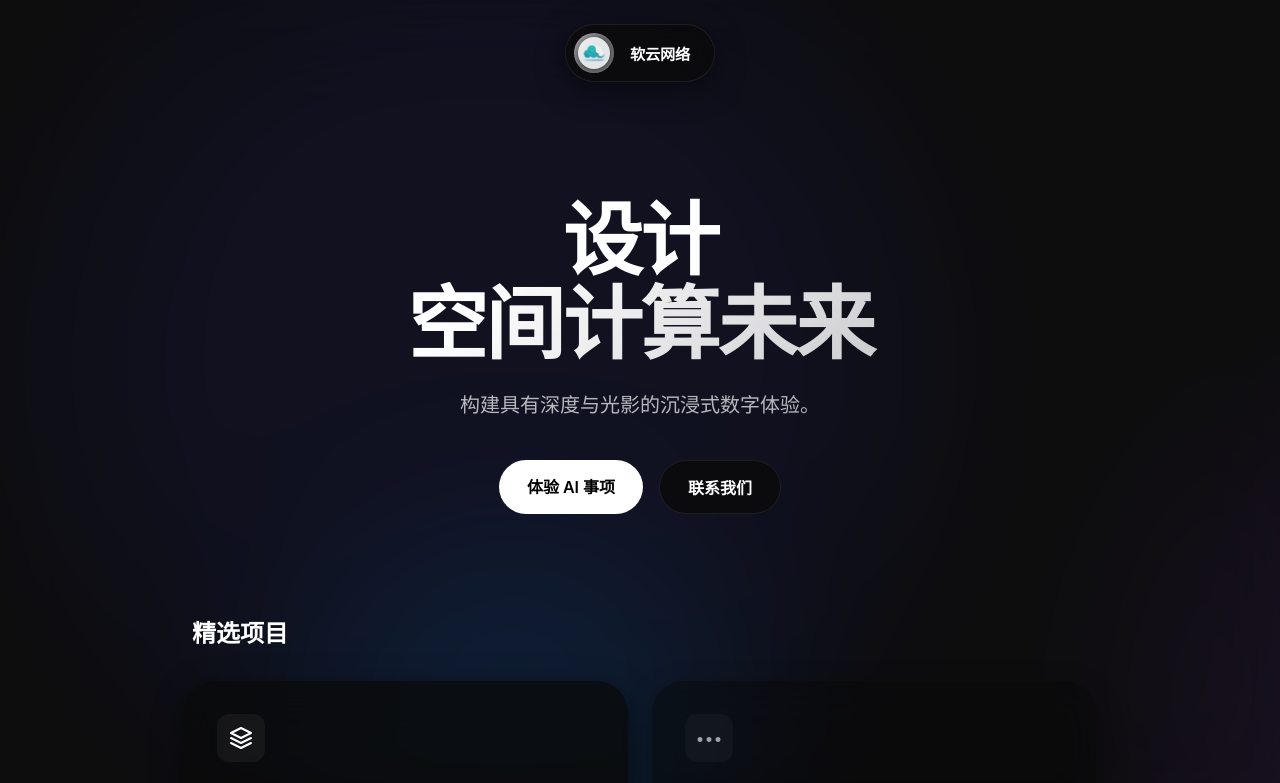
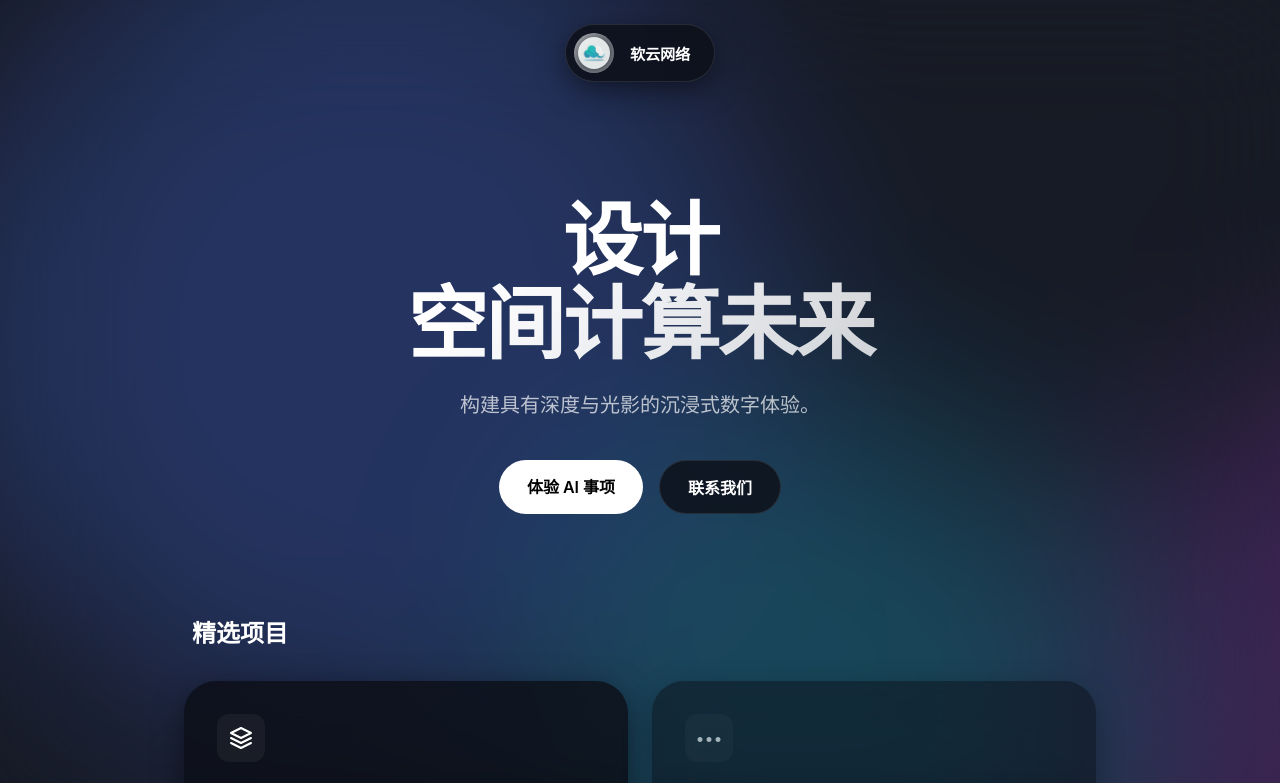
Before and after one commit to zocipro/ruanyun, a website built with Vite: page index.html in a window 1280 px wide. Shown: the top 783 px of the page. Built offline with nearby package versions, Linux system fonts and the dark colour scheme; a web font is replaced by a local one.

Commit message:
Add files via upload

```diff
--- a/index.html
+++ b/index.html
@@ -5,7 +5,7 @@
     <meta charset="UTF-8" />
     <meta name="viewport" content="width=device-width, initial-scale=1.0, viewport-fit=cover" />
     <meta name="theme-color" content="#f2f2f7" media="(prefers-color-scheme: light)">
-    <meta name="theme-color" content="#000000" media="(prefers-color-scheme: dark)">
+    <meta name="theme-color" content="#0b0f1a" media="(prefers-color-scheme: dark)">
     <title>软云网络 | Soft Cloud</title>
     <link rel="preconnect" href="https://fonts.googleapis.com">
     <link rel="preconnect" href="https://fonts.gstatic.com" crossorigin>
--- a/style.css
+++ b/style.css
@@ -30,10 +30,10 @@
 @media (prefers-color-scheme: dark) {
     :root {
         /* Dark Mode (Immersive Spatial) */
-        --glass-bg: rgba(10, 10, 10, 0.8);
-        --glass-border: rgba(255, 255, 255, 0.08);
+        --glass-bg: rgba(12, 14, 22, 0.8);
+        --glass-border: rgba(255, 255, 255, 0.1);
         --glass-shadow: 0 8px 32px -4px rgba(0, 0, 0, 0.6);
-        --bg-solid: #000000;
+        --bg-solid: #0b0f1a;
 
         --text-primary: #FFFFFF;
         --text-secondary: rgba(255, 255, 255, 0.7);
@@ -42,11 +42,11 @@
         --spotlight-color: rgba(255, 255, 255, 0.1);
 
         /* Deep Dark Mesh (Night) */
-        --mesh-1: #0a0a2a;
-        --mesh-2: #1a0b2e;
-        --mesh-3: #001f3f;
+        --mesh-1: #23387a;
+        --mesh-2: #4b1f63;
+        --mesh-3: #0f5670;
 
-        --orb-opacity: 0.5;
+        --orb-opacity: 0.65;
     }
 }
 
@@ -57,7 +57,7 @@
 }
 
 html {
-    background: var(--bg-solid);
+    background-color: var(--bg-solid);
     height: 100%;
 }
 
@@ -68,8 +68,7 @@ body {
     min-height: 100dvh;
     /* Mobile viewport fix */
     overflow-x: hidden;
-    background: transparent;
-    /* Allow mesh to show */
+    background-color: var(--bg-solid);
     padding-bottom: env(safe-area-inset-bottom);
     /* Safe area for home indicator */
 }
@@ -123,6 +122,20 @@ body {
     left: 20%;
     animation-duration: 28s;
     animation-delay: -10s;
+}
+
+@media (prefers-color-scheme: dark) {
+    .orb-1 {
+        animation-duration: 36s;
+    }
+
+    .orb-2 {
+        animation-duration: 48s;
+    }
+
+    .orb-3 {
+        animation-duration: 42s;
+    }
 }
 
 @keyframes floatOrb {
```
